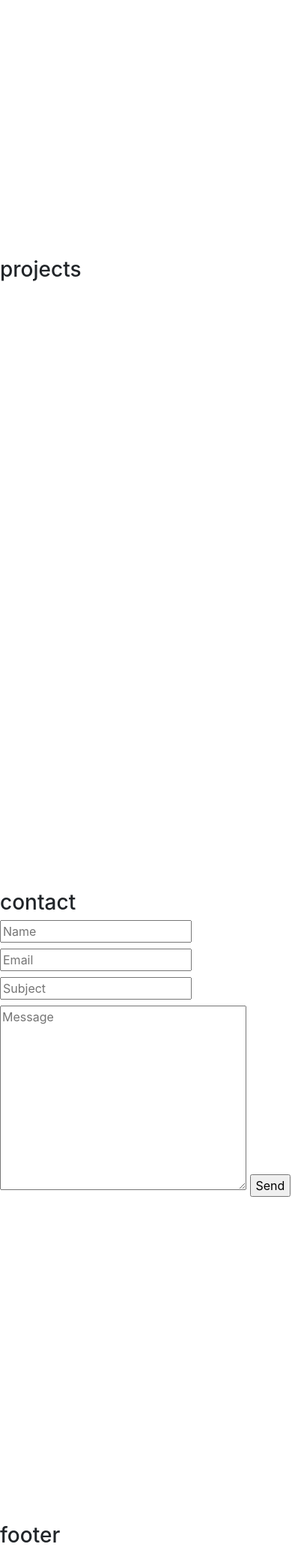
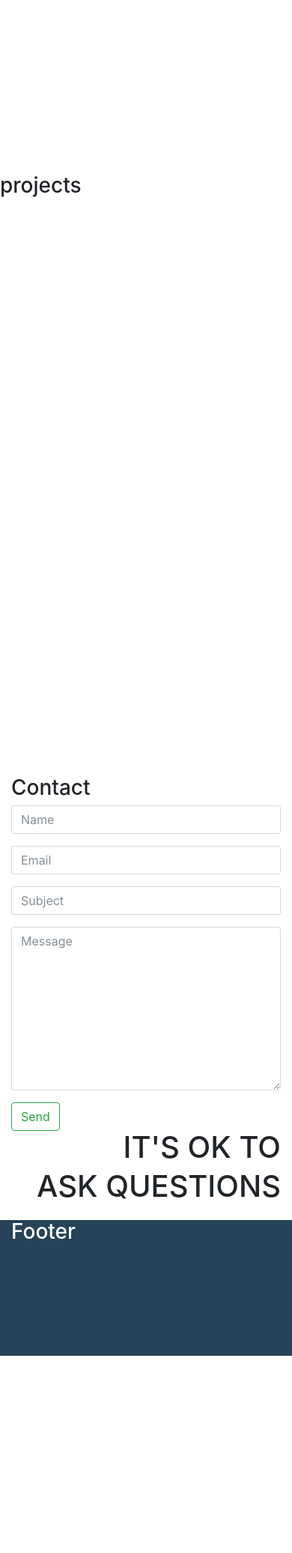
Before and after one commit to MiguelKorn/BraindeadDevelopment, a PHP site: page / in a window 390 px wide. Shown: the part 1400-3471 px from the top of the page at 75% size. After the commit the page ends 3208 px from the top, so only its background shows below. Run offline with PHP 8.4, Linux system fonts and the light colour scheme; some libraries are stand-ins or nearby versions.

Commit message:
[ADD] footer

```diff
--- a/assets/css/style.css
+++ b/assets/css/style.css
@@ -26,5 +26,19 @@ nav {
 }
 
 #content>div {
-    height: calc(100vh);
+    height: calc(100vh - 56px);
 }
+
+.container-fluid {
+
+}
+
+.contact-form {
+    padding: 15px 0;
+}
+
+.footer {
+    flex: 1 1 auto;
+    background-color: #264358;
+    color: white;
+}
--- /dev/null
+++ b/assets/js/footer.js
@@ -0,0 +1,8 @@
+var contactPage = $('#contact');
+var footer = contactPage.find('.footer');
+var contactFormHeight = contactPage.find('.contact-form').outerHeight();
+
+var contactPageHeight = contactPage.outerHeight();
+var footerHeight = contactPageHeight - contactFormHeight;
+
+footer.css('height', footerHeight + 'px');
--- a/index.php
+++ b/index.php
@@ -35,8 +35,8 @@ if (isset($_POST["submit"]) && $_POST["submit"] === "Send") {
 </head>
 <body>
 <?php
-if(isset($mailSend) && $mailSend){
-    echo 'mailsend';
+if (isset($mailSend) && $mailSend) {
+    echo $mailSend;
 }
 ?>
 <div id="nav">
@@ -76,26 +76,40 @@ if(isset($mailSend) && $mailSend){
         <h3>projects</h3>
     </div>
     <div id="contact">
-        <h3>contact</h3>
-        <form method="POST">
-            <label>
-                <input type="text" name="name" placeholder="Name" required>
-            </label>
-            <label>
-                <input type="email" name="email" placeholder="Email" required>
-            </label>
-            <label>
-                <input type="text" name="subject" placeholder="Subject" required>
-            </label>
-            <label>
-                <textarea name="message" id="message" cols="30" rows="10" placeholder="Message" required></textarea>
-            </label>
-            <input type="submit" name="submit" value="Send">
-        </form>
+        <div class="container-fluid">
+            <div class="row contact-form align-items-center">
+                <div class="col-md-6">
+                    <h3>Contact</h3>
+                    <form method="POST">
+                        <div class="form-group">
+                            <input type="text" class="form-control" name="name" placeholder="Name" required>
+                        </div>
+                        <div class="form-group">
+                            <input type="email" class="form-control" name="email" placeholder="Email" required>
+                        </div>
+                        <div class="form-group">
+                            <input type="text" class="form-control" name="subject" placeholder="Subject" required>
+                        </div>
+                        <div class="form-group">
+                        <textarea class="form-control" name="message" id="message" cols="30" rows="10"
+                                  placeholder="Message"
+                                  required></textarea>
+                        </div>
+                        <input type="submit" class="btn btn-outline-success" name="submit" value="Send">
+                    </form>
+                </div>
+                <div class="col-md-6" style="text-align: right">
+                    <h1>IT'S OK TO</h1>
+                    <h1>ASK QUESTIONS</h1>
+                </div>
+            </div>
+            <div class="row footer">
+                <div class="col-md-12">
+                    <h3>Footer</h3>
+                </div>
+            </div>
+        </div>
     </div>
-</div>
-<div id="footer">
-    <h3>footer</h3>
 </div>
 
 <!-- jQuery first, then Tether, then Bootstrap JS. -->
@@ -111,5 +125,6 @@ if(isset($mailSend) && $mailSend){
 <!-- Custom JS-->
 <script src="assets/js/scrollspy.js"></script>
 <script src="assets/js/triangle.js"></script>
+<script src="assets/js/footer.js"></script>
 </body>
 </html>
```
